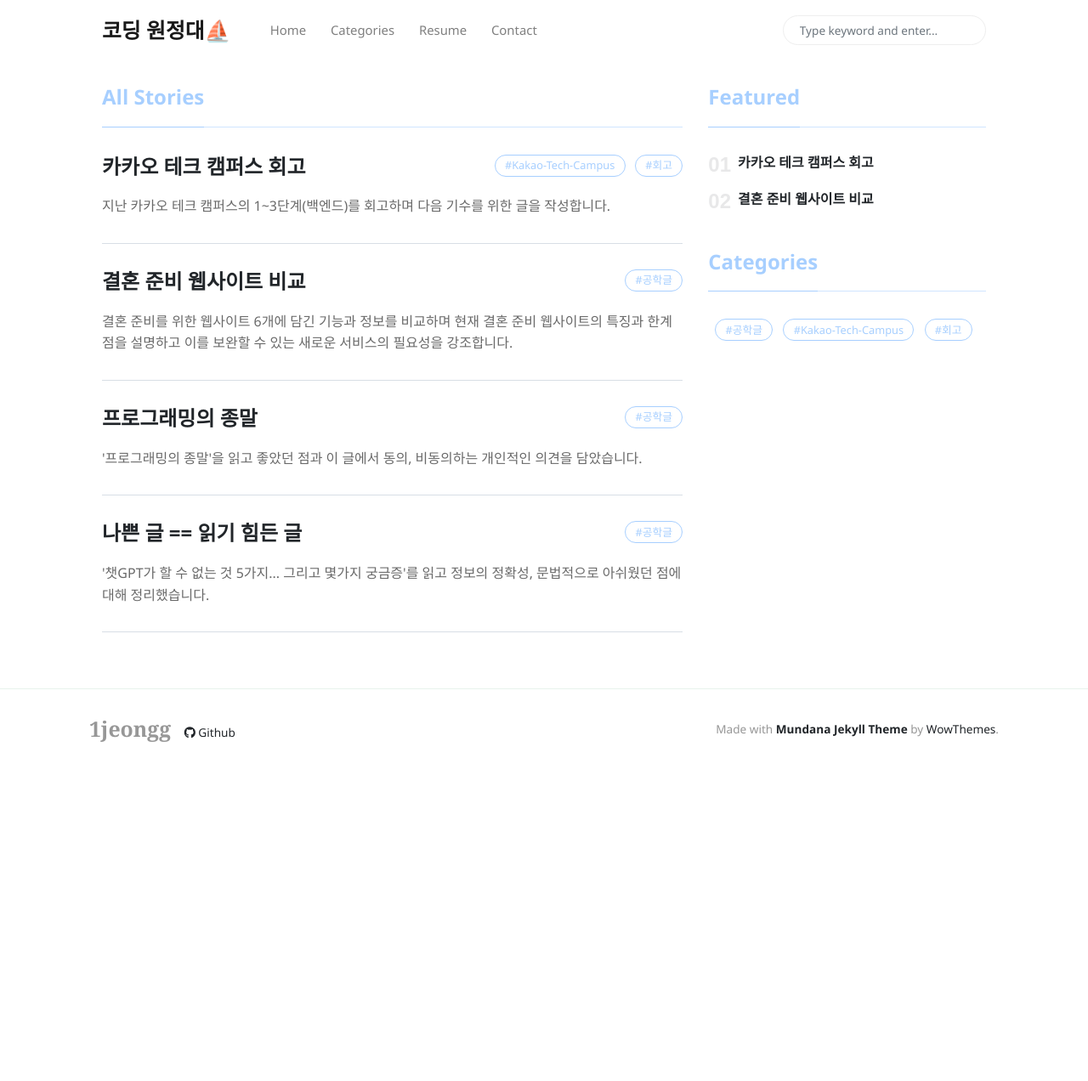
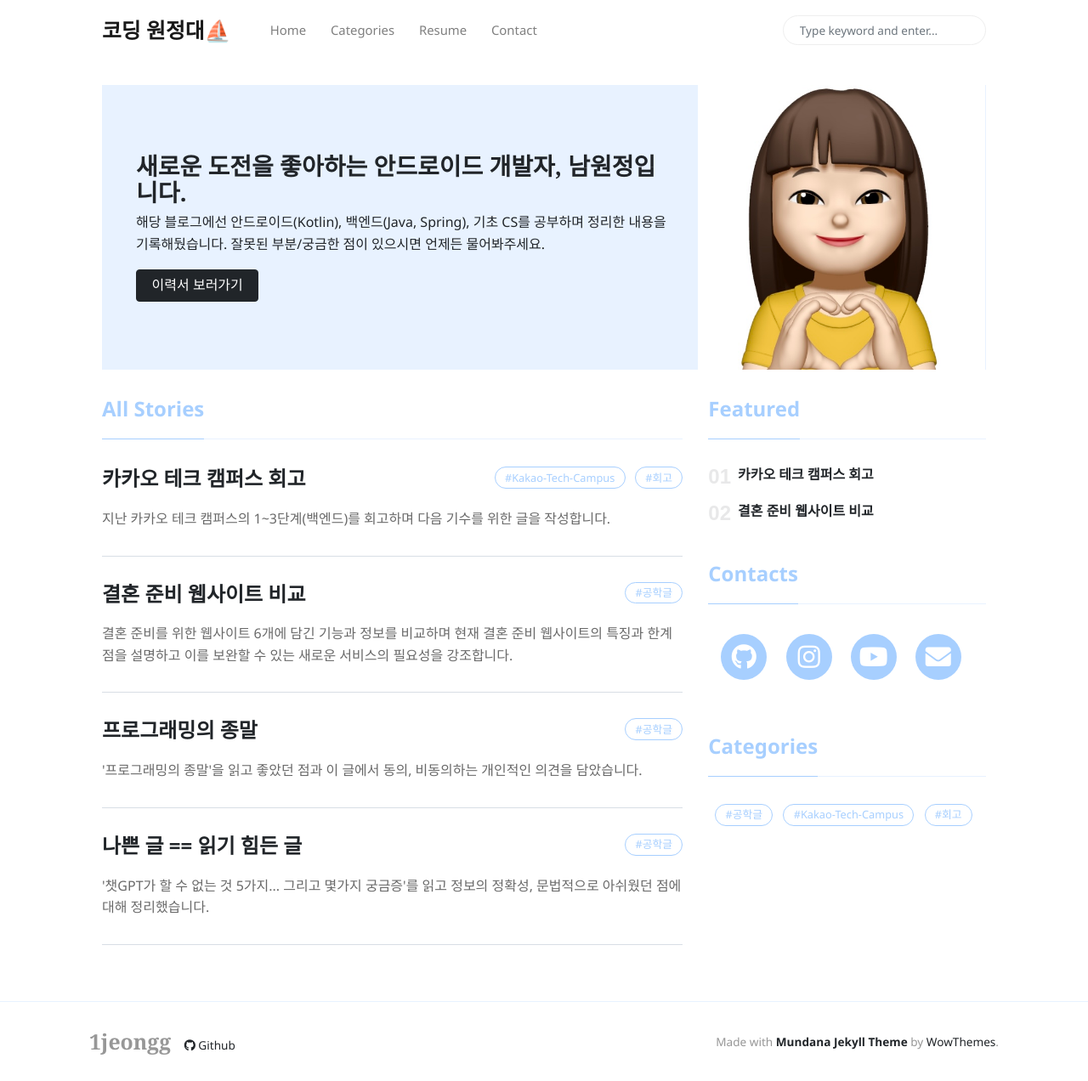
Before and after one commit to 1jeongg/1jeongg.github.io, a Jekyll site: the page built from index.html, in a window 1280 px wide and 1272 px high. Shown: the whole window at 85% size. Built offline with Jekyll 4.4.1, drawn with Linux system fonts in a browser that asks for light colours; nearby versions of some CDN libraries; some web fonts are replaced; the list of posts is cut into pages by our own code.

```diff
--- a/_includes/sidebar-featured.html
+++ b/_includes/sidebar-featured.html
@@ -1,3 +1,126 @@
+<style>
+   .contact {
+    color: #222;
+    text-align: right;
+    margin-bottom: 0px;
+   }
+   ul.icons a:hover {
+  background: rgba(0, 0, 0, 0.025);
+}
+
+ul.icons li {
+  display: inline-block;
+  padding-left: 0.75rem;
+}
+
+ul.icons a {
+  -moz-transition: background-color 0.25s ease-in-out;
+  -webkit-transition: background-color 0.25s ease-in-out;
+  -ms-transition: background-color 0.25s ease-in-out;
+  transition: background-color 0.25s ease-in-out;
+  display: inline-block;
+  width: 2.75rem;
+  height: 2.75rem;
+  line-height: 2.8rem;
+  text-align: center;
+  border: 0;
+  box-shadow: none;
+  padding:0;
+  border-radius: 100%;
+  color: #aaa;
+}
+
+.icons i {
+  font-size: 30px;
+  line-height:60px;
+}
+
+.icons {
+  padding: 0;
+  font-size: 1rem;
+  margin-bottom:10px;
+}
+
+@media screen and (max-width: 768px) {
+  .icons {
+    text-align: center;
+  }
+}
+.button--sacnite::before {
+  content: '';
+  position: absolute;
+  top: 0;
+  left: 0;
+  width: 100%;
+  height: 100%;
+  border-radius: inherit;
+  z-index: -1;
+  box-shadow: inset 0 0 0 35px #a7cfff;
+  -webkit-transform: scale3d(0.9, 0.9, 1);
+  transform: scale3d(0.9, 0.9, 1);
+  -webkit-transition: box-shadow 0.3s, -webkit-transform 0.3;
+  transition: box-shadow 0.3s, transform 0.3s;
+}
+
+.button {
+  min-width: 150px;
+  border: none;
+  background: none;
+  color: inherit;
+  vertical-align: middle;
+  position: relative;
+  z-index: 1;
+  -webkit-backface-visibility: hidden;
+  -moz-osx-font-smoothing: grayscale;
+  border-radius: 0;
+  float: none;
+  margin: 0 auto;
+  margin-top: 0px;
+  padding: 5px 20px;
+  display: inline-block;
+  font-weight: 400;
+  max-width: 400px;
+}
+
+.button--round-l {
+  border-radius: 40px;
+}
+
+.button.button--sacnite {
+  width: 60px;
+  height: 60px;
+  min-width: 0;
+  padding: 0;
+  color: #fff;
+  -webkit-transition: color 0.3s;
+  transition: color 0.3s;
+}
+
+.button--sacnite:hover {
+  color: #a7cfff;
+}
+
+.button--sacnite:hover::before {
+  box-shadow: inset 0 0 0 2px #a7cfff;
+  -webkit-transform: scale3d(1, 1, 1);
+  transform: scale3d(1, 1, 1);
+}
+a:hover{
+    color: #a7cfff;
+}
+
+.contact {
+    color: #222;
+    text-align: right;
+    margin-bottom: 0px;
+}
+.dev {
+    color: #c0c0c0;
+}
+.name {
+    font-weight: 700;
+}
+</style>
 <div class="sticky-top sticky-top-offset">
     <h4 class="font-weight-bold spanborder"><span>Featured</span></h4>
     <ol class="list-featured">
@@ -11,6 +134,32 @@
         {% endfor %}
     </ol>
     <br>
+    <h4 class="font-weight-bold spanborder"><span>Contacts</span></h4>
+    <ul class="icons no-print">
+        <li>
+          <a target="_blank" href="https://github.com/1jeongg" class="button button--sacnite button--round-l">
+            <i class="fab fa-github" title="Github link"></i>
+          </a>
+        </li>
+        <li>
+          <a target="_blank" href="https://www.instagram.com/1_jeongg" class="button button--sacnite button--round-l">
+            <i class="fab fa-instagram" title="Instagram link"></i>
+          </a>
+        </li>
+        <li>
+          <a target="_blank" href="https://www.youtube.com/channel/UCqbpatTcK5apUPpbKJYFC9w" class="button button--sacnite button--round-l">
+            <i class="fab fa-youtube" title="Youtube link"></i>
+          </a>
+        </li>
+        <li>
+            <a target="_blank" href="mailto:{{ site.email }}" target="_blank"  class="button button--sacnite button--round-l">
+              <i class="fa fa-envelope" title="Email"></i>
+            </a>
+        </li>
+    </ul>
+
+
+    <br><br>
     <h4 class="font-weight-bold spanborder"><span>Categories</span></h4>
     {% for category in site.categories %}
 
--- a/assets/css/theme.css
+++ b/assets/css/theme.css
@@ -176,7 +176,7 @@
 	border-color:transparent;
 }
 .btn-link.btn-lightblue {
-	color:#e8f3ec;
+	color:#E8F2FF;
 	border-color:transparent;
 }
 .btn-white {
@@ -209,7 +209,7 @@
 .navbar-brand {
 	margin-right:2rem;
 	font-size:1.55rem;
-    font-family: "SOYOMapleBoldTTF","SUITE-Regular", "Georgia","Times New Roman",serif;
+    font-family: "NPSfontBold","SUITE-Regular", "Georgia","Times New Roman",serif;
 }
 .dropdown-item {
 	font-weight:400;
@@ -304,8 +304,8 @@
 		right:0;
 	}
     .jumbotron-home h1 {
-        font-family: "SUITE-Regular", Georgia,Times,"Times New Roman",serif;
-        font-size: 2.4rem;
+        font-family: "SOYOMapleBoldTTF", "SUITE-Regular", Georgia,Times,"Times New Roman",serif;
+        font-size: 1.75rem;
         font-weight: 700;
         line-height: 1.1;
     }
@@ -386,7 +386,7 @@
 	fill:#fbb500 !important;
 }
 .bg-lightblue {
-	fill:#e8f3ec !important;
+	fill:#E8F2FF !important;
 }
 .card .date {
 	position:absolute;
@@ -609,8 +609,8 @@
 }
 .alert-lightblue {
 	color:#fff;
-	background-color:#e8f3ec;
-	border-color:#e8f3ec;
+	background-color:#E8F2FF;
+	border-color:#E8F2FF;
 }
 .alert-lightblue hr {
 	border-top-color:#d7eade;
@@ -703,7 +703,7 @@
 }
 .spanborder {
 	color: #a7cfff;
-	border-bottom:1px solid #D0E5FF;
+	border-bottom:1px solid #E8F2FF;
 	margin-bottom:2rem;
 }
 .spanborder span {
--- a/index.html
+++ b/index.html
@@ -10,6 +10,24 @@
 <div class="container">
 
 {% if page.url == "/" %}
+
+<div class="jumbotron jumbotron-fluid jumbotron-home pt-0 pb-0 mt-3 mb-2rem bg-lightblue position-relative">
+    <div class="pl-4 pr-0 h-100 tofront">
+        <div class="row justify-content-between">
+            <div class="col-md-8 pt-6 pb-6 pr-lg-4 align-self-center">
+                <h1 class="mb-8">새로운 도전을 좋아하는 안드로이드 개발자, 남원정입니다.</h1>
+                <p class="mb-8 lead">
+                    해당 블로그에선 안드로이드(Kotlin), 백엔드(Java, Spring), 기초 CS를 공부하며
+                    정리한 내용을 기록해뒀습니다. 잘못된 부분/궁금한 점이 있으시면 언제든 물어봐주세요.
+                </p>
+                <a href="{{site.baseurl}}/resume.html" class="btn btn-dark">이력서 보러가기</a>
+            </div>
+            <div class="col-md-4 d-none d-md-block pr-0" style="background-size:cover;background-image:url({{site.baseurl}}/assets/images/avatar.jpg);">
+            </div>
+        </div>
+    </div>
+</div>
+
 
 <!-- Now the rest of the posts with the usual loop but with an offset:4 on the first page so we can skip the first 4 posts displayed above -->
 
```
Also changed, not shown: assets/css/main.css.
